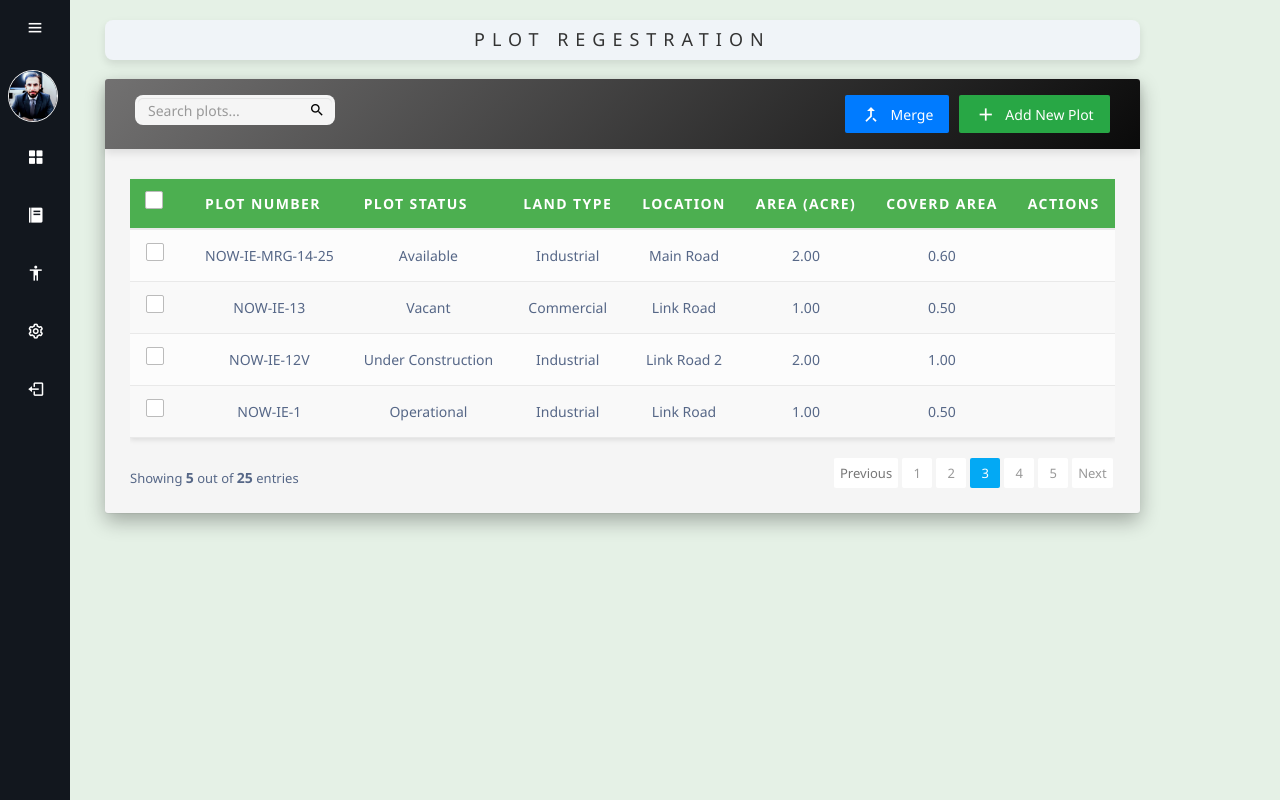
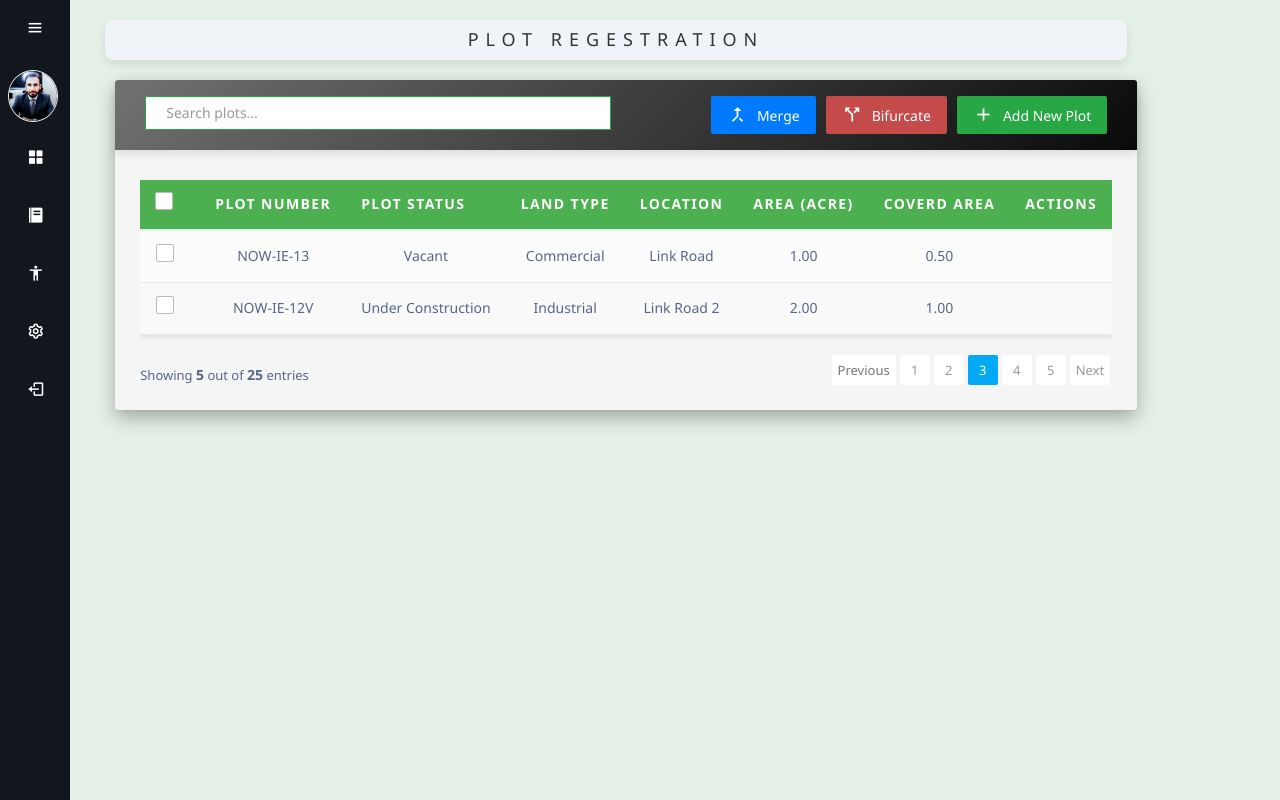
Before and after one commit to mahboobicp/Django-IMS, a Django app: page /technical/ in a window 1280 px wide. Run offline with Django 5.2, Linux system fonts and the light colour scheme; data comes from the database, SQL or seed files in the repository; both versions use the stored data as it was after the commit; some libraries are stand-ins or nearby versions.

Commit message:
DASHBOARD

```diff
--- a/IMS_System/urls.py
+++ b/IMS_System/urls.py
@@ -27,6 +27,7 @@ urlpatterns = [
     path('about/',views.about, name='about'),
     path('technical/', include('technical.urls')),  # Include Technical app URLs
 
+
 ]
 # Serve media files during development
 if settings.DEBUG:
--- a/technical/models.py
+++ b/technical/models.py
@@ -11,6 +11,7 @@ class Plot(models.Model):
     plot_area = models.DecimalField(max_digits=10, decimal_places=2,blank=True, null=True)
     coverd_area = models.DecimalField(max_digits=10, decimal_places=2,blank=True, null=True)
     cluped = models.BooleanField(default=False,blank=True, null=True)
+    as_bifurcate = models.BooleanField(default=False,blank=True, null=True)
     created_at = models.DateTimeField(auto_now_add=True,null=True)
     updated_at = models.DateTimeField(auto_now=True,null=True)
 
--- a/technical/static/technical/css/search.css
+++ /dev/null
@@ -1,37 +0,0 @@
-.search-container {
-    position: absolute;
-    display: inline-block;
-    left: 30;
-    width: 200px; /* Compact width */
-}
-
-.search-container input {
-    width: 100%;
-    height: 30px;
-    padding: 8px 30px 8px 10px; /* Adjusted for smaller input and icon space */
-    border: 3px solid transparent; /* Set a transparent border initially */
-    border-radius: 8px; /* Slight rounding to match buttons */
-    background-color: #f5f5f5; /* Smoky white background */
-    color: #000; /* Black text color for better visibility */
-    font-size: 14px;
-    outline: none; /* Remove default outline */
-    transition: border-color 0.03s; /* Smooth transition for border color change */
-}
-
-.search-container input:focus {
-    border-color: #28a745; /* Change border color to green on focus */
-}
-
-.search-container .search-icon {
-    position: absolute;
-    right: 10px; /* Right-align the icon inside the input */
-    top: 50%;
-    transform: translateY(-50%);
-    color: #000; /* Change icon color to black for better visibility */
-    font-size: 16px;
-    pointer-events: none; /* Prevent clicks on the icon */
-}
-
-.search-container input::placeholder {
-    color: #999; /* Gray placeholder color for better visibility */
-}
--- a/technical/static/technical/css/table.css
+++ b/technical/static/technical/css/table.css
@@ -4,11 +4,15 @@ body {
     color: #566787;
     background: #f5f5f5;
     font-family: 'Varela Round', sans-serif;
-    font-size: 14px;
+    font-size: 11px;
+    width: 100%;
+}
+.main {
+    align-items: center;
 }
 .plotgrid{
     margin-top: -1%;
-    margin-left: 0%;
+    margin-left: 1%;
     width: 100%;
     background-color: whitesmoke;
     border-radius: 5px;
@@ -286,6 +290,9 @@ table.table .avatar {
   .btn-merge {
     background-color: #007bff;
   }
+  .btn-bif {
+    background-color: #c54b4b;
+  }
   .btn .material-icons {
     font-size: 1.2rem;
     margin-right: 4px;
--- /dev/null
+++ b/technical/static/technical/js/bifurcate.js
@@ -0,0 +1,51 @@
+function bifPlots() {
+    // Show confirmation dialog
+    if (confirm("Are you sure you want to bifurcate the selected plots?")) {
+        // Collect selected plot numbers
+        let selectedPlots = [];
+        $("input[name='selected_plots']:checked").each(function () {
+            selectedPlots.push($(this).val());
+        });
+
+        // Check if at least one plot is selected
+        if (selectedPlots.length === 0) {
+            alert("Please select at least one plot to bifurcate.");
+            return;
+        }
+
+        console.log("Selected Plots: ", selectedPlots); // Debugging line
+
+        // Create data object
+        const data = {
+            'plot_numbers': selectedPlots
+        };
+
+        console.log("Data being sent: ", data); // Debugging line
+
+        // Send AJAX request to update selected plots using Fetch API
+        fetch("bifurcate_plots/", {
+            method: 'POST',
+            headers: {
+                'Content-Type': 'application/json',
+                'X-CSRFToken': getCSRFToken() // Get CSRF token dynamically
+            },
+            body: JSON.stringify(data) // Convert data to JSON
+        })
+        .then(response => response.json())
+        .then(data => {
+            // Handle success response
+            alert("Selected plots have been bifurcated successfully.");
+            location.reload(); // Refresh the page to reflect updates
+        })
+        .catch(error => {
+            // Handle error response
+            alert("There was an error bifurcating the plots. Please try again.");
+            console.error("Error:", error);
+        });
+    }
+}
+
+// Helper function to get CSRF token dynamically from the page
+function getCSRFToken() {
+    return document.querySelector('[name=csrfmiddlewaretoken]').value;
+}
--- a/technical/templates/technical/index.html
+++ b/technical/templates/technical/index.html
@@ -25,6 +25,7 @@ Plot Regestration
 <script src="{% static 'technical/js/merage.js' %}"></script>
 <script src="{% static 'technical/js/search.js' %}"></script>
 <script src="{% static 'technical/js/delete.js' %}"></script>
+<script src="{% static 'technical/js/bifurcate.js' %}"></script>
   <body>
 	<div class="container">
 		<section class="main">
@@ -40,7 +41,7 @@ Plot Regestration
 				  <div class="col-md-6 col-12 d-flex align-items-center">
 					<div class="search-container position-relative w-100">
 					  <input type="text" id="searchField" class="form-control" placeholder="Search plots..." onkeypress="handleSearchKeyPress(event)">
-					  <i class="material-icons search-icon position-absolute">search</i>
+
 					</div>
 				  </div>
 
@@ -50,7 +51,10 @@ Plot Regestration
 					<a href="#addEmployeeModal" class="btn btn-add text-white d-flex align-items-center" data-toggle="modal">
 					  <i class="material-icons me-1">add</i> <span>Add New Plot</span>
 					</a>
-
+					<!-- Merge Button -->
+					<a href="#" class="btn btn-bif text-white d-flex align-items-center" onclick="bifPlots()">
+						<i class="material-icons me-1">call_split</i> <span>Bifurcate</span>
+					  </a>
 					<!-- Merge Button -->
 					<a href="#" class="btn btn-merge text-white d-flex align-items-center" onclick="mergePlots()">
 					  <i class="material-icons me-1">merge_type</i> <span>Merge</span>
--- a/technical/urls.py
+++ b/technical/urls.py
@@ -15,5 +15,6 @@ urlpatterns = [
     path('update/', views.update, name='update'),
     path('clup/', views.clup, name='clup'),
     path('delete', views.delete_plot, name='delete'),
+    path('bifurcate_plots/', views.bifurcate_plots, name='bifurcate_plots'),
 
 ]
--- a/technical/views.py
+++ b/technical/views.py
@@ -3,13 +3,14 @@ from django.db.models import Sum, Count  # Import Sum and Count for aggregations
 from .models import Plot
 from django.utils import timezone
 import json
-
+from django.http import JsonResponse
+from django.views.decorators.csrf import csrf_exempt
 
 def base(request):
     return render(request, 'base.html')
 
 def index(request):
-    plot_data = Plot.objects.filter(cluped=False).order_by('-plot_number')[:10]
+    plot_data = Plot.objects.filter(cluped=False,as_bifurcate=False).order_by('-plot_number')[:10]
 
     plot_data_dic = {
         'plot_data' : plot_data
@@ -158,3 +159,20 @@ def clup(request):
             new_plot.save()
             return redirect('/technical')
         return redirect('/technical')
+
+
+
+
+@csrf_exempt
+def bifurcate_plots(request):
+    if request.method == 'POST':
+
+        data = json.loads(request.body)
+        plot_numbers = data.get('plot_numbers', [])
+        print(plot_numbers)
+        try:
+            # Update selected plots
+            Plot.objects.filter(plot_number__in=plot_numbers).update(as_bifurcate=True)
+            return JsonResponse({"status": "success"}, status=200)
+        except Exception as e:
+            return JsonResponse({"status": "error", "message": str(e)}, status=500)
```
Also changed, not shown: IMS_System/views.py (line endings or trailing spaces), db.sqlite3, technical/migrations/0007_plot_as_bifurcate.py (added).
